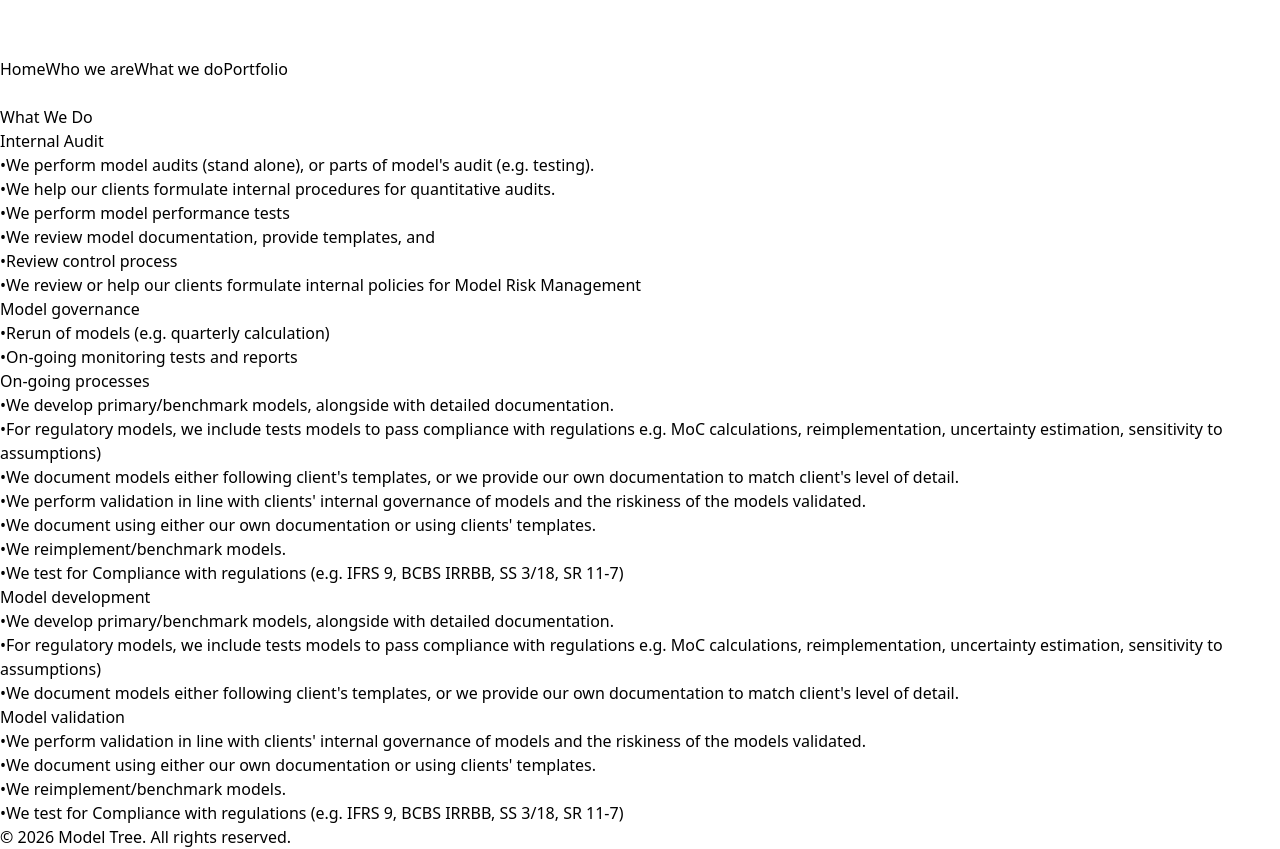
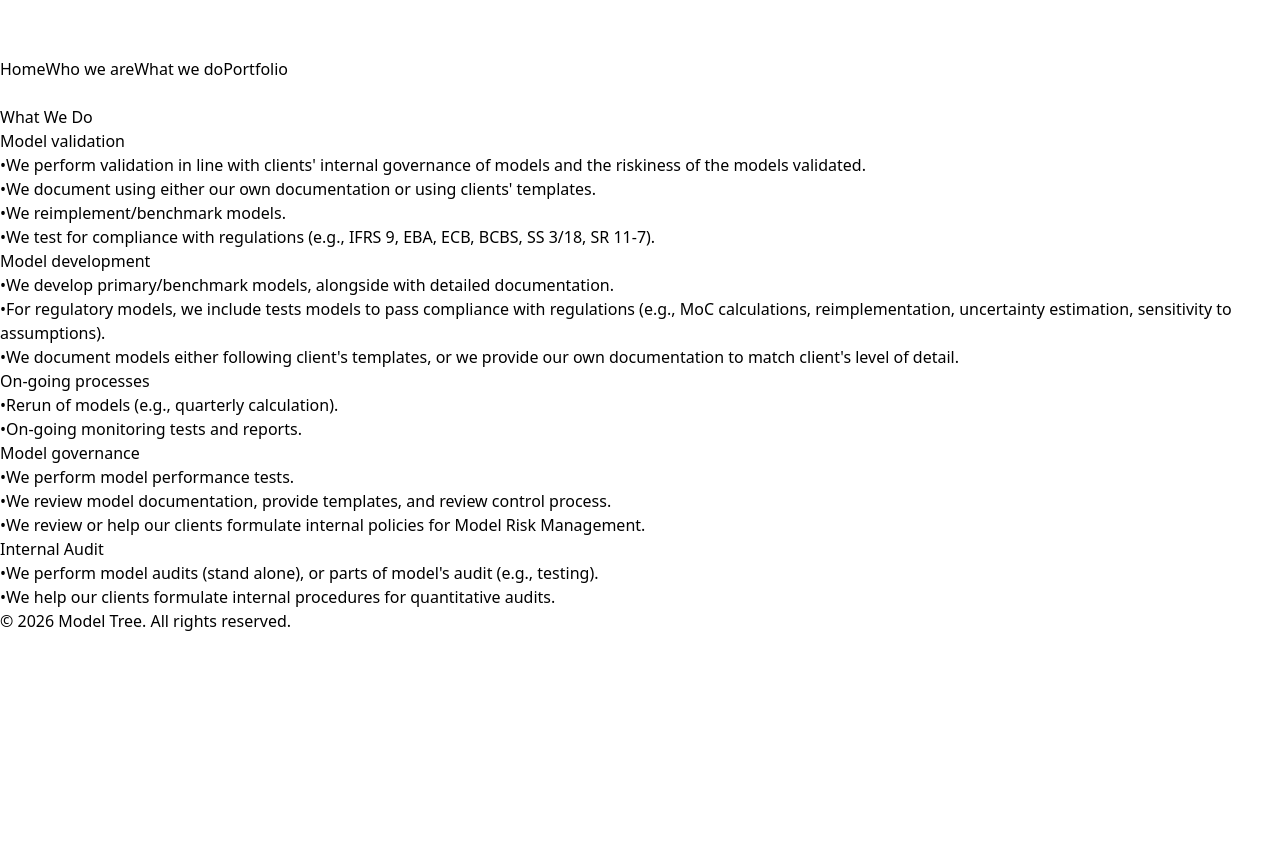
Before and after one commit to model-tree/model-tree.github.io, a React (Vite) app: page /what-we-do in a window 1280 px wide. Shown: the part 800-1649 px from the top of the page. After the commit the page ends 1433 px from the top, so only its background shows below. Built offline with nearby package versions, Linux system fonts and the light colour scheme.

Commit message:
change what we do

```diff
--- a/src/pages/WhatWeDo.jsx
+++ b/src/pages/WhatWeDo.jsx
@@ -1,4 +1,46 @@
 function WhatWeDo() {
+  const cards = [
+    {
+      title: "Model validation",
+      items: [
+        "We perform validation in line with clients' internal governance of models and the riskiness of the models validated.",
+        "We document using either our own documentation or using clients' templates.",
+        "We reimplement/benchmark models.",
+        "We test for compliance with regulations (e.g., IFRS 9, EBA, ECB, BCBS, SS 3/18, SR 11-7).",
+      ],
+    },
+    {
+      title: "Model development",
+      items: [
+        "We develop primary/benchmark models, alongside with detailed documentation.",
+        "For regulatory models, we include tests models to pass compliance with regulations (e.g., MoC calculations, reimplementation, uncertainty estimation, sensitivity to assumptions).",
+        "We document models either following client's templates, or we provide our own documentation to match client's level of detail.",
+      ],
+    },
+    {
+      title: "On-going processes",
+      items: [
+        "Rerun of models (e.g., quarterly calculation).",
+        "On-going monitoring tests and reports.",
+      ],
+    },
+    {
+      title: "Model governance",
+      items: [
+        "We perform model performance tests.",
+        "We review model documentation, provide templates, and review control process.",
+        "We review or help our clients formulate internal policies for Model Risk Management.",
+      ],
+    },
+    {
+      title: "Internal Audit",
+      items: [
+        "We perform model audits (stand alone), or parts of model's audit (e.g., testing).",
+        "We help our clients formulate internal procedures for quantitative audits.",
+      ],
+    },
+  ];
+
   return (
     <div className="py-12 slide-in-right">
       <div className="container mx-auto px-4">
@@ -8,133 +50,29 @@ function WhatWeDo() {
           </h1>
 
           <div className="space-y-8">
-            {/* Internal Audit Section */}
-            <div className="bg-black rounded-lg p-6 border border-gray-700">
-              <h2 className="text-2xl font-bold text-white mb-4">Internal Audit</h2>
-              <div className="space-y-2 text-gray-300 leading-relaxed">
-                <p className="flex items-start">
-                  <span className="mr-2">•</span>
-                  <span>We perform model audits (stand alone), or parts of model's audit (e.g. testing).</span>
-                </p>
-                <p className="flex items-start">
-                  <span className="mr-2">•</span>
-                  <span>We help our clients formulate internal procedures for quantitative audits.</span>
-                </p>
-                <p className="flex items-start">
-                  <span className="mr-2">•</span>
-                  <span>We perform model performance tests</span>
-                </p>
-                <p className="flex items-start">
-                  <span className="mr-2">•</span>
-                  <span>We review model documentation, provide templates, and</span>
-                </p>
-                <p className="flex items-start">
-                  <span className="mr-2">•</span>
-                  <span>Review control process</span>
-                </p>
-                <p className="flex items-start">
-                  <span className="mr-2">•</span>
-                  <span>We review or help our clients formulate internal policies for Model Risk Management</span>
-                </p>
+            {cards.map((card) => (
+              <div
+                key={card.title}
+                className="bg-black rounded-lg p-6 border border-gray-700"
+              >
+                <h2 className="text-2xl font-bold text-white mb-4">
+                  {card.title}
+                </h2>
+                <div className="space-y-2 text-gray-300 leading-relaxed">
+                  {card.items.map((item, i) => (
+                    <p key={i} className="flex items-start">
+                      <span className="mr-2">•</span>
+                      <span>{item}</span>
+                    </p>
+                  ))}
+                </div>
               </div>
-            </div>
-
-            {/* Model governance Section */}
-            <div className="bg-black rounded-lg p-6 border border-gray-700">
-              <h2 className="text-2xl font-bold text-white mb-4">Model governance</h2>
-              <div className="space-y-2 text-gray-300 leading-relaxed">
-                <p className="flex items-start">
-                  <span className="mr-2">•</span>
-                  <span>Rerun of models (e.g. quarterly calculation)</span>
-                </p>
-                <p className="flex items-start">
-                  <span className="mr-2">•</span>
-                  <span>On-going monitoring tests and reports</span>
-                </p>
-              </div>
-            </div>
-
-            {/* On-going processes Section */}
-            <div className="bg-black rounded-lg p-6 border border-gray-700">
-              <h2 className="text-2xl font-bold text-white mb-4">On-going processes</h2>
-              <div className="space-y-2 text-gray-300 leading-relaxed">
-                <p className="flex items-start">
-                  <span className="mr-2">•</span>
-                  <span>We develop primary/benchmark models, alongside with detailed documentation.</span>
-                </p>
-                <p className="flex items-start">
-                  <span className="mr-2">•</span>
-                  <span>For regulatory models, we include tests models to pass compliance with regulations e.g. MoC calculations, reimplementation, uncertainty estimation, sensitivity to assumptions)</span>
-                </p>
-                <p className="flex items-start">
-                  <span className="mr-2">•</span>
-                  <span>We document models either following client's templates, or we provide our own documentation to match client's level of detail.</span>
-                </p>
-                <p className="flex items-start">
-                  <span className="mr-2">•</span>
-                  <span>We perform validation in line with clients' internal governance of models and the riskiness of the models validated.</span>
-                </p>
-                <p className="flex items-start">
-                  <span className="mr-2">•</span>
-                  <span>We document using either our own documentation or using clients' templates.</span>
-                </p>
-                <p className="flex items-start">
-                  <span className="mr-2">•</span>
-                  <span>We reimplement/benchmark models.</span>
-                </p>
-                <p className="flex items-start">
-                  <span className="mr-2">•</span>
-                  <span>We test for Compliance with regulations (e.g. IFRS 9, BCBS IRRBB, SS 3/18, SR 11-7)</span>
-                </p>
-              </div>
-            </div>
-
-            {/* Model development Section */}
-            <div className="bg-black rounded-lg p-6 border border-gray-700">
-              <h2 className="text-2xl font-bold text-white mb-4">Model development</h2>
-              <div className="space-y-2 text-gray-300 leading-relaxed">
-                <p className="flex items-start">
-                  <span className="mr-2">•</span>
-                  <span>We develop primary/benchmark models, alongside with detailed documentation.</span>
-                </p>
-                <p className="flex items-start">
-                  <span className="mr-2">•</span>
-                  <span>For regulatory models, we include tests models to pass compliance with regulations e.g. MoC calculations, reimplementation, uncertainty estimation, sensitivity to assumptions)</span>
-                </p>
-                <p className="flex items-start">
-                  <span className="mr-2">•</span>
-                  <span>We document models either following client's templates, or we provide our own documentation to match client's level of detail.</span>
-                </p>
-              </div>
-            </div>
-
-            {/* Model validation Section */}
-            <div className="bg-black rounded-lg p-6 border border-gray-700">
-              <h2 className="text-2xl font-bold text-white mb-4">Model validation</h2>
-              <div className="space-y-2 text-gray-300 leading-relaxed">
-                <p className="flex items-start">
-                  <span className="mr-2">•</span>
-                  <span>We perform validation in line with clients' internal governance of models and the riskiness of the models validated.</span>
-                </p>
-                <p className="flex items-start">
-                  <span className="mr-2">•</span>
-                  <span>We document using either our own documentation or using clients' templates.</span>
-                </p>
-                <p className="flex items-start">
-                  <span className="mr-2">•</span>
-                  <span>We reimplement/benchmark models.</span>
-                </p>
-                <p className="flex items-start">
-                  <span className="mr-2">•</span>
-                  <span>We test for Compliance with regulations (e.g. IFRS 9, BCBS IRRBB, SS 3/18, SR 11-7)</span>
-                </p>
-              </div>
-            </div>
+            ))}
           </div>
         </div>
       </div>
     </div>
-  )
+  );
 }
 
-export default WhatWeDo
+export default WhatWeDo;
```
Also changed, not shown: 1 other file (tests, documents, lock files or other folders).
